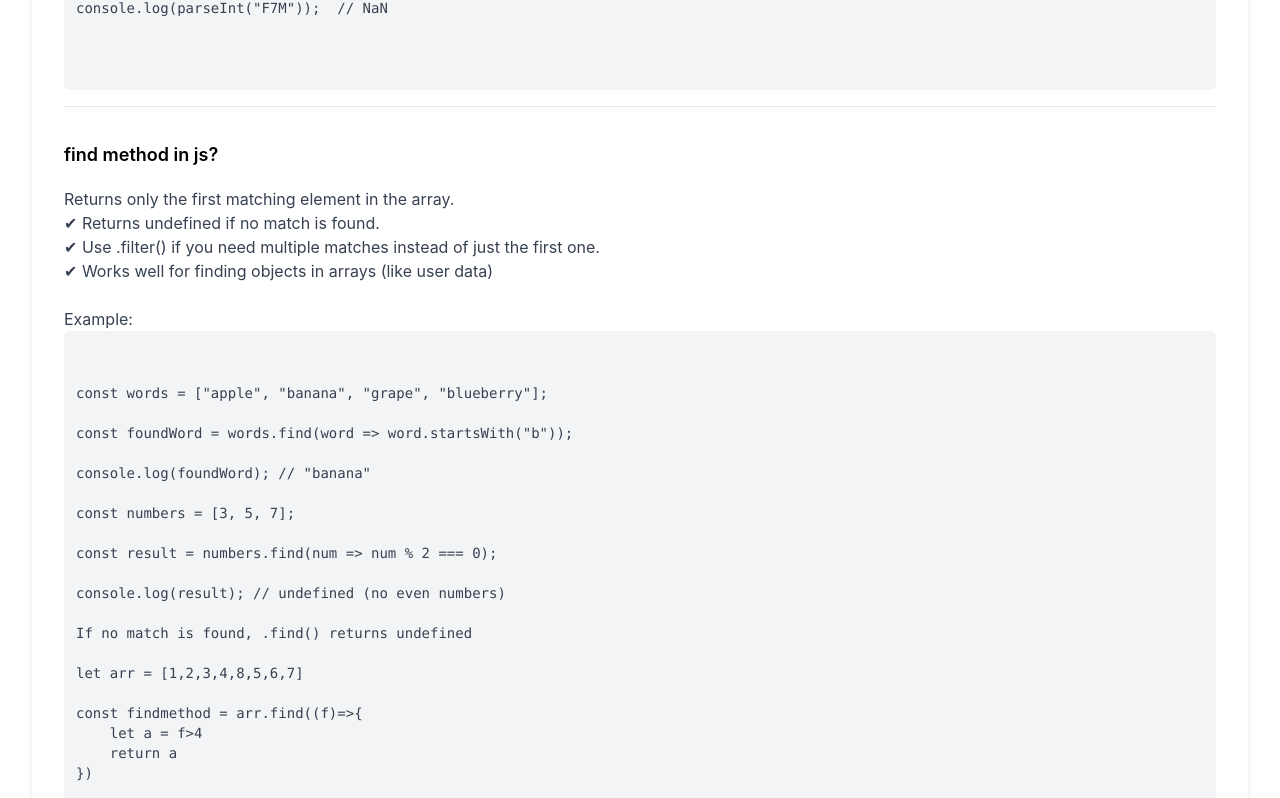
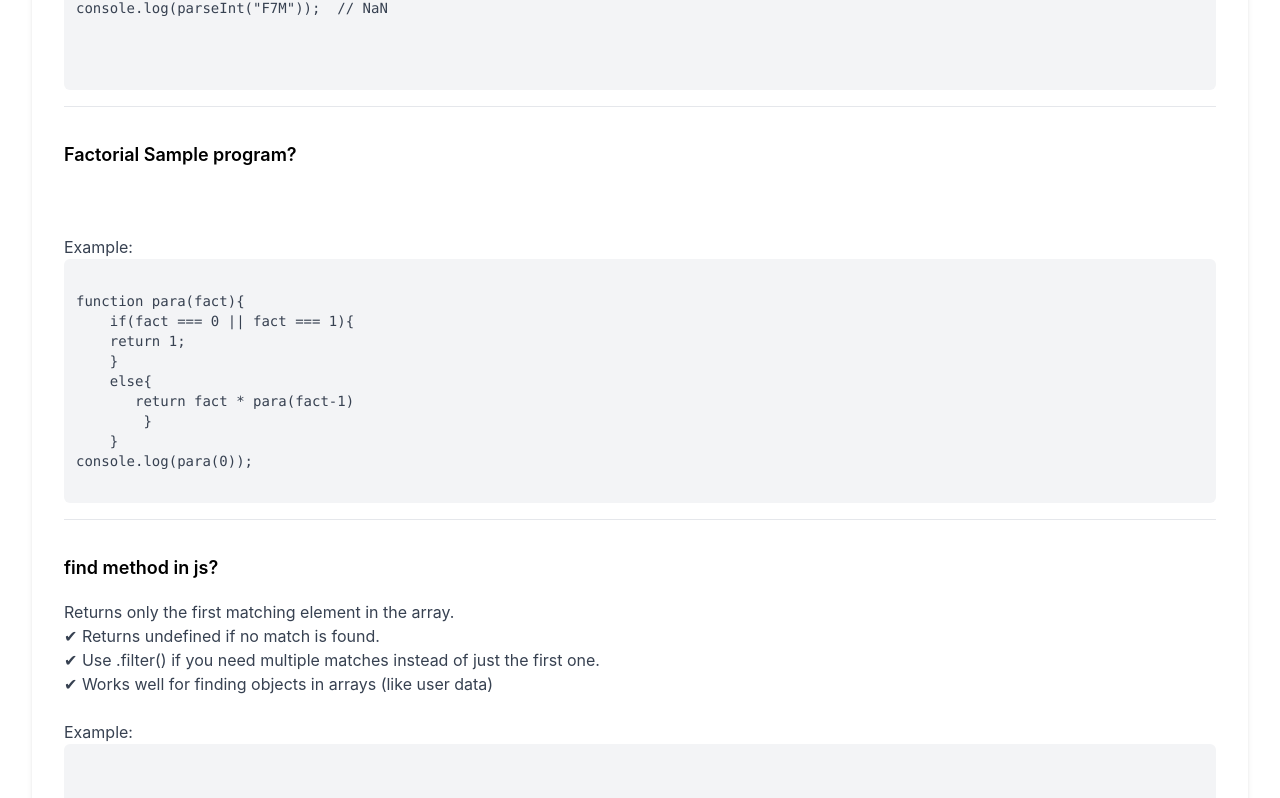
Before and after one commit to vimal336/inter-pre, a React (Vite) app: page /Javascript in a window 1280 px wide. Shown: the part 10496-11294 px from the top of the page. Built offline with nearby package versions, Linux system fonts and the light colour scheme.

Commit message:
problem solving

```diff
--- a/src/ProblemSolving.jsx
+++ b/src/ProblemSolving.jsx
@@ -143,6 +143,32 @@ console.log(parseInt("F7M"));  // NaN
         ),
       },
       {
+        question: "Factorial Sample program?",
+        answer: (
+          <>
+            <br />
+            <br />
+            Example:
+            <pre className="bg-gray-100 p-3 rounded-md text-sm overflow-x-auto max-w-full">
+              <code className="whitespace-pre">
+
+                {`
+function para(fact){
+    if(fact === 0 || fact === 1){
+    return 1;
+    }
+    else{
+       return fact * para(fact-1)
+        }
+    }
+console.log(para(0));
+  `}
+              </code>
+            </pre>
+          </>
+        ),
+      },
+      {
         question: "find method in js?",
         answer: (
           <>
```
